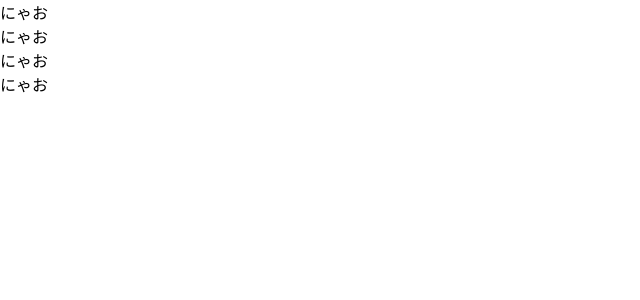
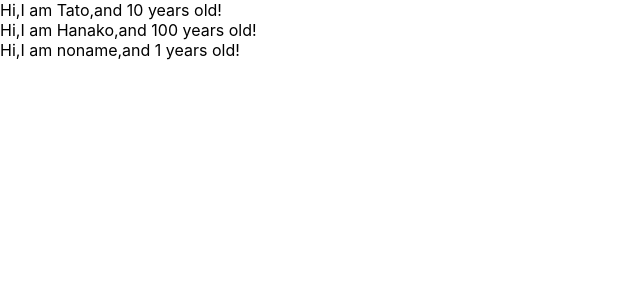
Before and after one commit to yasuyasu-w/udemy-react-redux-crud-application, a React (Create React App) app: page / in a window 1280 px wide. Shown: the top 300 px of the page, without its empty margins (0-640 px from the left). Built offline with nearby package versions, Linux system fonts and the light colour scheme.

Commit message:
learn props of compo

```diff
--- a/src/App.js
+++ b/src/App.js
@@ -1,31 +1,29 @@
 import React from 'react';
 
-//class App extends Component {
-//  render(){
-//  return (
-//
-//    <React.Fragment>
-//      <label htmlFor="bar">bar</label>
-//
-//    <input type="text" onChange={()=>{console.log("I am clicked.")}} />
-//    </React.Fragment>
-//
-//  )
-//  }
-//}
+const App=()=>{
+  const profiles=[
+    {name:"Tato",age:10},
+    {name:"Hanako",age:100},
+    {name:"noname"}
+  ]
 
-const App=()=>{
   return(
     <div>
-      <Cat />
-      <Cat />
-      <Cat />
-      <Cat />
+      {
+        profiles.map((profile,index)=>{
+          return <User name={profile.name} age={profile.age} key={index}/>
+        })
+      }
     </div>
   )
 }
 
-const Cat=()=>{
-  return <div>にゃお</div>
+const User=(props)=>{
+return <div>Hi,I am {props.name},and {props.age} years old!</div>
 }
+
+User.defaultProps={
+  age:1
+}
+
 export default App;
```
